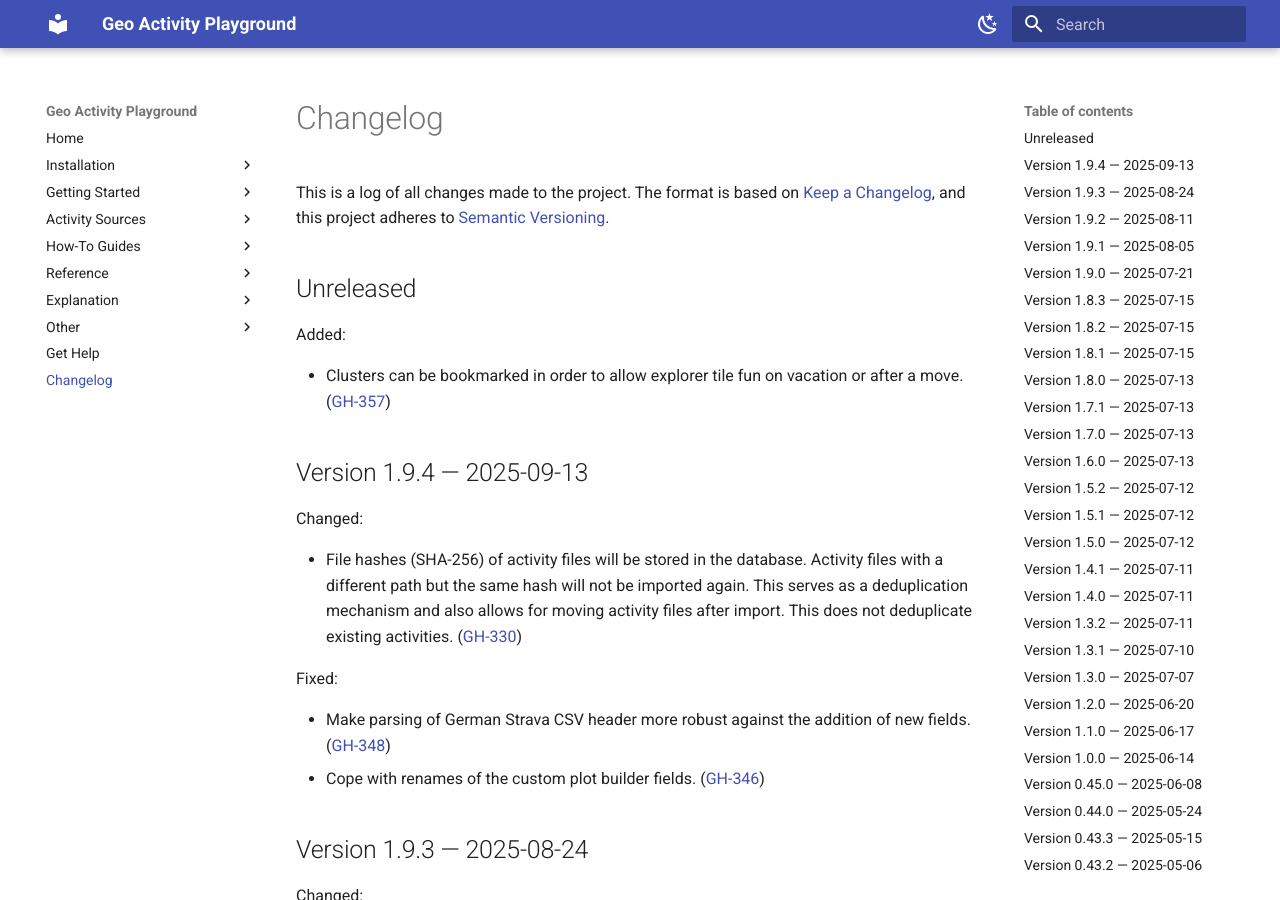
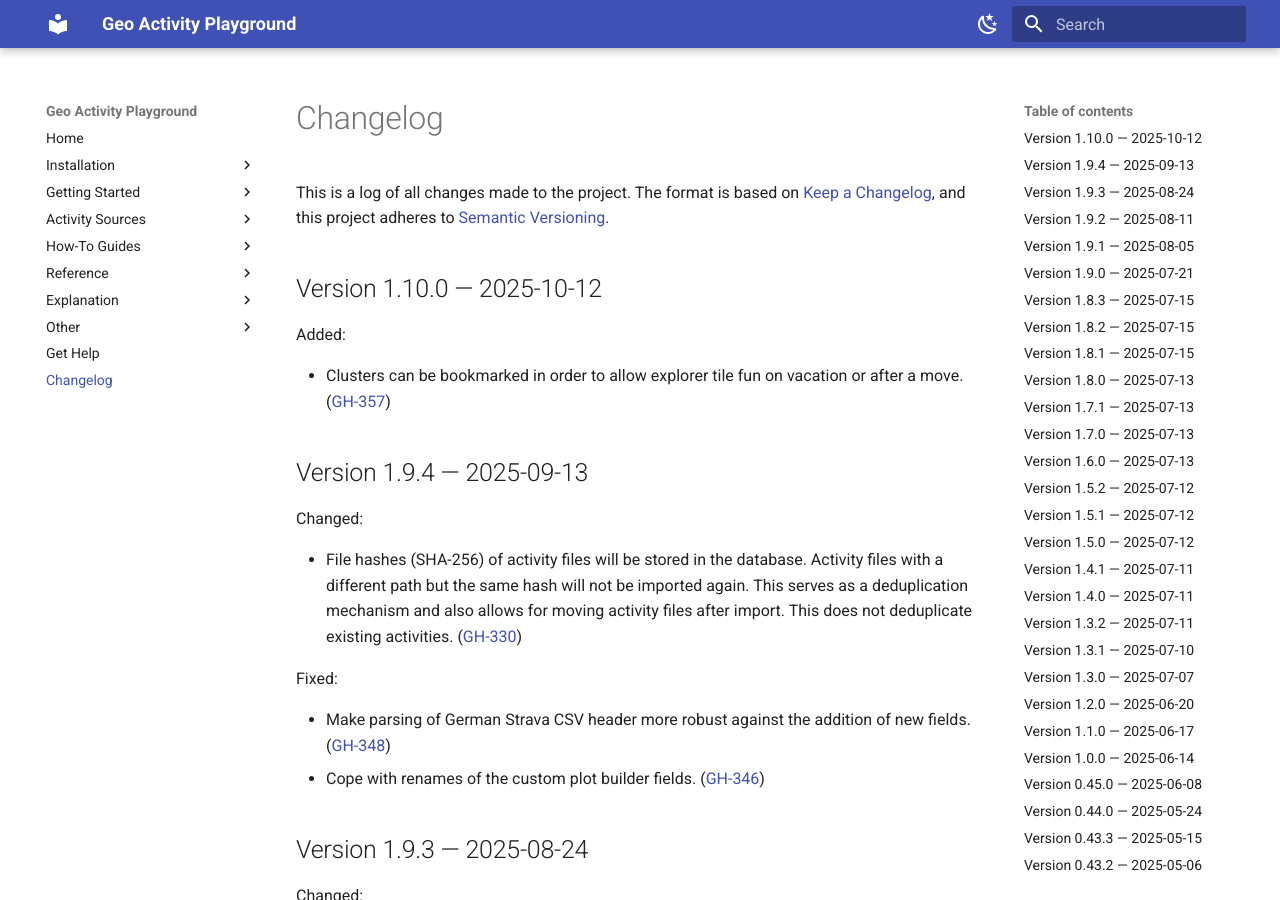
Before and after one commit to martin-ueding/geo-activity-playground, an MkDocs documentation site: the page built from docs/changelog.md, in a window 1280 px wide and 900 px high. Built offline with MkDocs 1.6.1 and Material for MkDocs 9.7.7, drawn with Linux system fonts in a browser that asks for light colours.

Commit message:
Bump version to 1.10.0

```diff
--- a/docs/changelog.md
+++ b/docs/changelog.md
@@ -15,7 +15,7 @@ Types of changes
 ([GH-000](https://github.com/martin-ueding/geo-activity-playground/issues/000))
 -->
 
-## Unreleased
+## Version 1.10.0 — 2025-10-12
 
 Added:
 
--- a/pyproject.toml
+++ b/pyproject.toml
@@ -1,6 +1,6 @@
 [tool.poetry]
 name = "geo-activity-playground"
-version = "1.9.4"
+version = "1.10.0"
 description = "Analysis of geo data activities like rides, runs or hikes."
 authors = ["Martin Ueding <mu@martin-ueding.de>"]
 license = "MIT"
```
